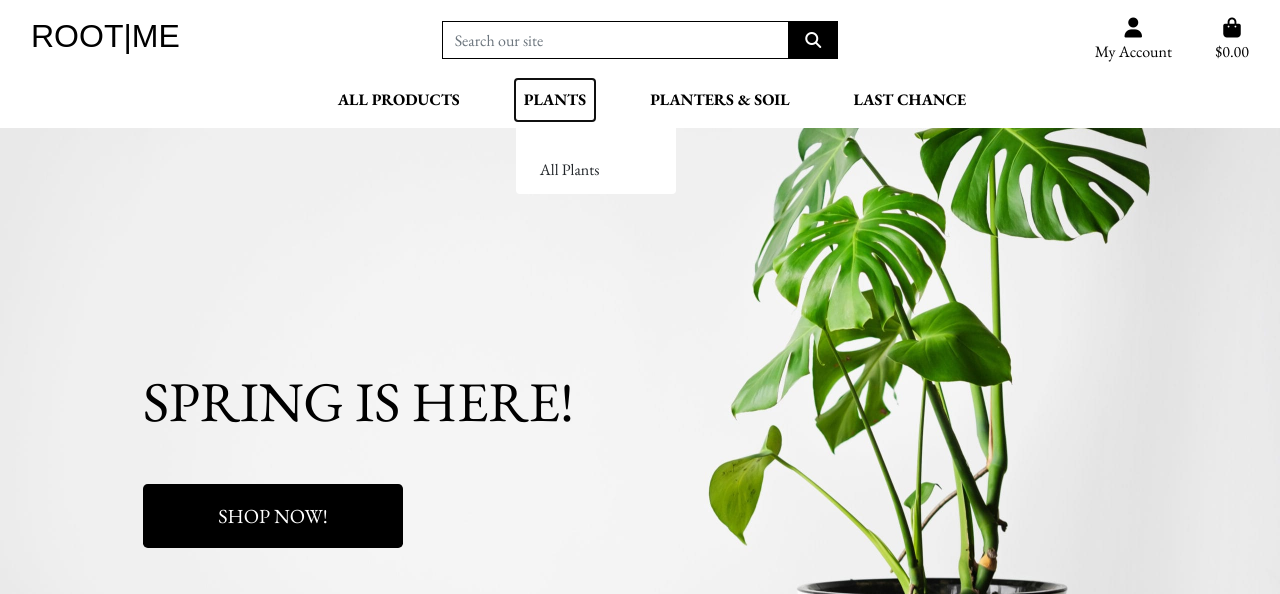
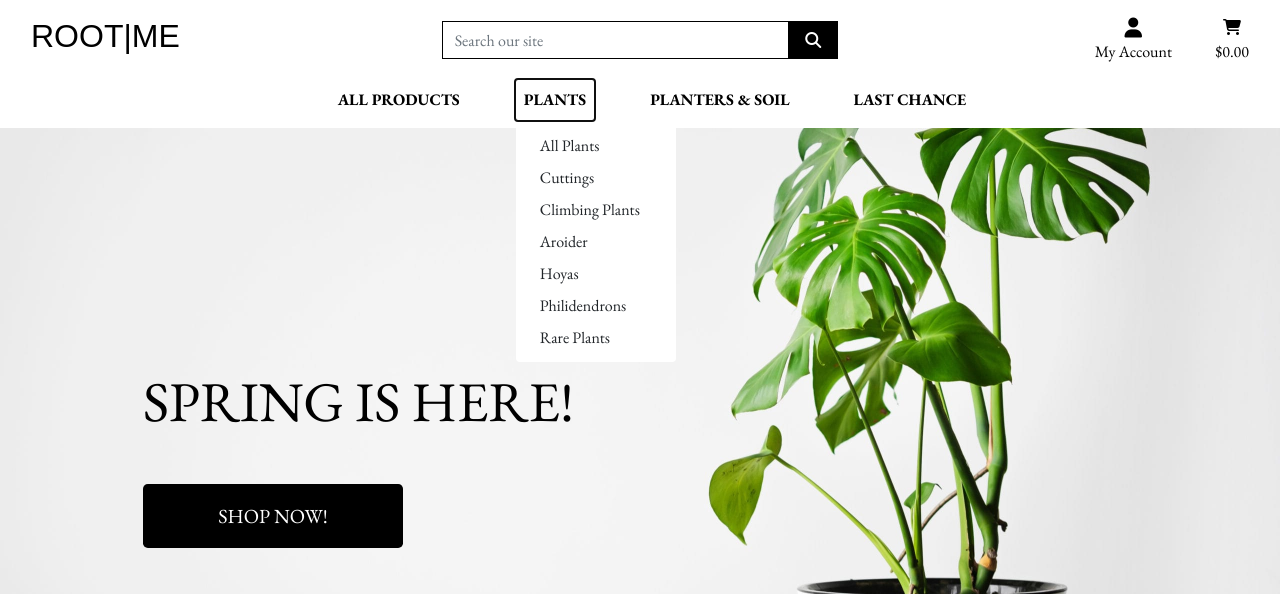
Before and after one commit to ElinaBoman/rootme, a Django app: page / in a window 1280 px wide, after a click on "PLANTS". Shown: the top 594 px of the page. Run offline with Django 3.2, Linux system fonts and the light colour scheme; some libraries are stand-ins or nearby versions; some web fonts are replaced.

Commit message:
Added categorys for different items

```diff
--- a/templates/base.html
+++ b/templates/base.html
@@ -93,7 +93,7 @@
                     <li class="list-inline-item">
                         <a class="{% if grand_total %}text-info font-weight-bold{% else %}text-black{% endif %} nav-link" href="">
                             <div class="text-center">
-                                <div><i class="fas fa-shopping-bag fa-lg"></i></div>
+                                <div><i class="fa-solid fa-cart-shopping"></i></div>
                                 <p class="my-0">
                                     {% if grand_total %}
                                         ${{ grand_total|floatformat:2 }}
--- a/templates/includes/main-nav.html
+++ b/templates/includes/main-nav.html
@@ -17,10 +17,14 @@
                 Plants
             </a>
             <div class="dropdown-menu border-0" aria-labelledby="clothing-link">
-                <a href="" class="dropdown-item"></a>
-                <a href="" class="dropdown-item"></a>
-                <a href="" class="dropdown-item"></a>
                 <a href="" class="dropdown-item">All Plants</a>
+                <a href="" class="dropdown-item">Cuttings</a>
+                <a href="" class="dropdown-item">Climbing Plants</a>
+                <a href="" class="dropdown-item">Aroider</a>
+                <a href="" class="dropdown-item">Hoyas</a>
+                <a href="" class="dropdown-item">Philidendrons</a>
+                <a href="" class="dropdown-item">Rare Plants</a>
+
             </div>
         </li>
 
```
